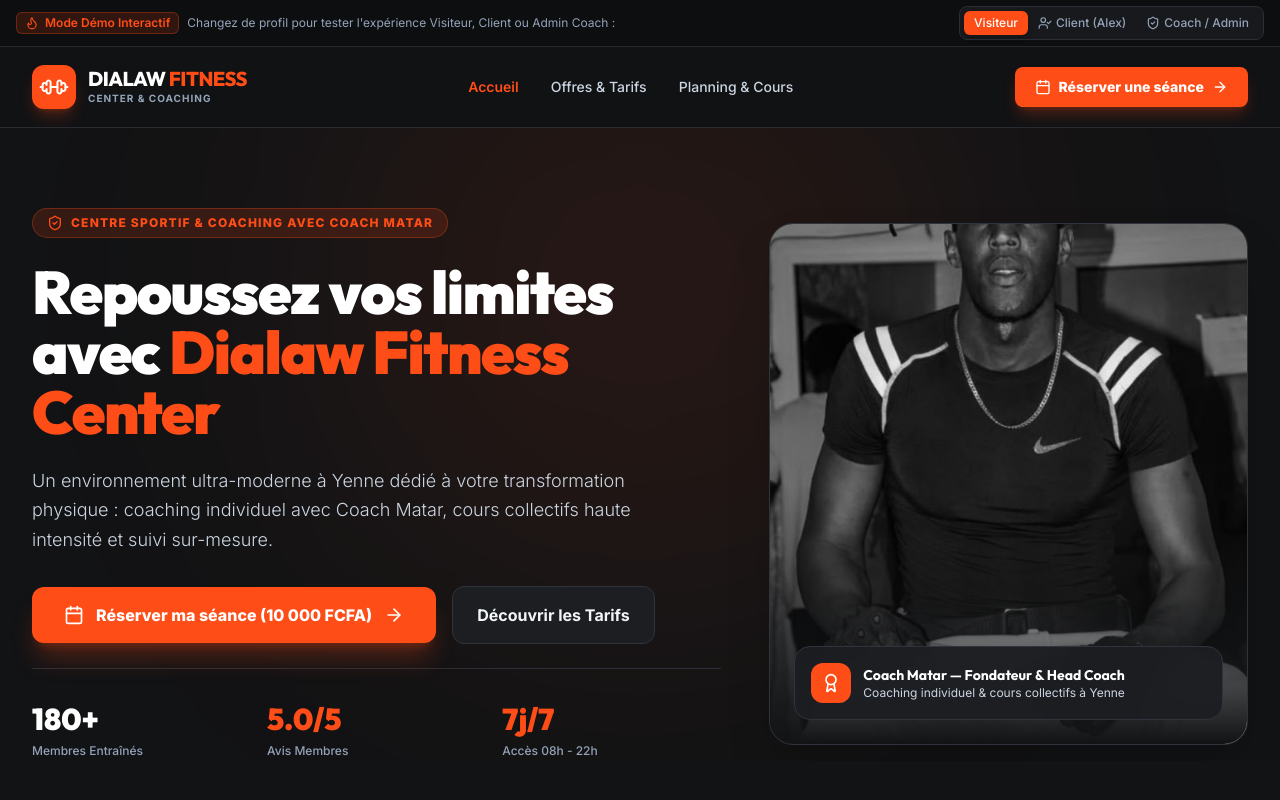
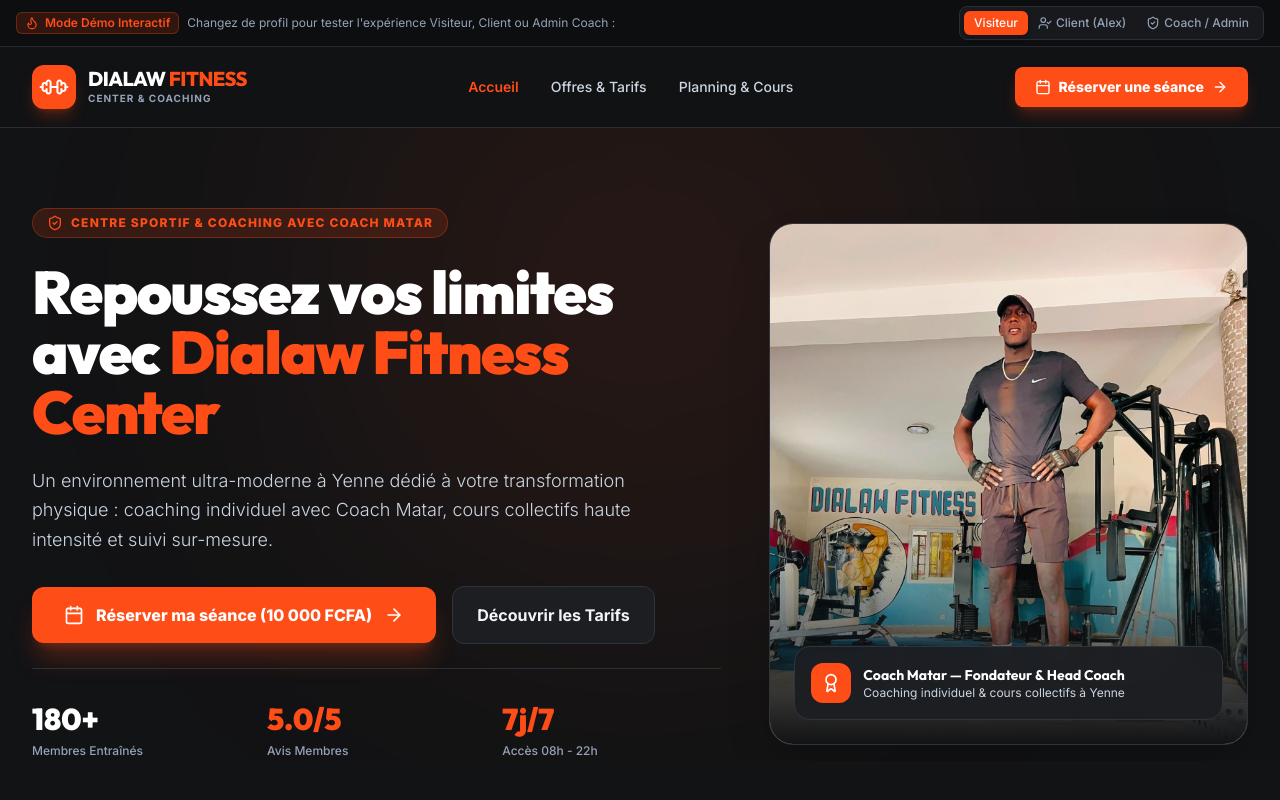
Before and after one commit to papabirane12-wq/Dialaw-fitness-center, a React (Vite) app: page / in a window 1280 px wide. Shown: the top 800 px of the page. Built offline with nearby package versions, Linux system fonts and the light colour scheme; the HTML template or start-up script is replaced by a standard one.

Commit message:
Restauration_photo_hero_Dialaw_Fitness_Coach_Matar

```diff
--- a/src/pages/Home.jsx
+++ b/src/pages/Home.jsx
@@ -72,13 +72,13 @@
 
             </div>
 
-            {/* Hero Visual Card — Real Photo of Coach Matar at Squat Rack */}
+            {/* Hero Visual Card — Real Photo of Coach Matar in Dialaw Fitness Gym */}
             <div className="lg:col-span-5 relative">
               <div className="relative rounded-3xl overflow-hidden border border-[#2F333B] shadow-2xl group">
                 <img
-                  src="/images/coach-matar-1.jpg"
+                  src="/images/coach-matar-3.jpg"
                   alt="Coach Matar à Dialaw Fitness Center Yenne"
-                  className="w-full h-[520px] object-cover object-center group-hover:scale-105 transition-transform duration-700"
+                  className="w-full h-[520px] object-cover object-top group-hover:scale-105 transition-transform duration-700"
                 />
                 <div className="absolute inset-0 bg-gradient-to-t from-[#121315] via-transparent to-transparent"></div>
 
```
